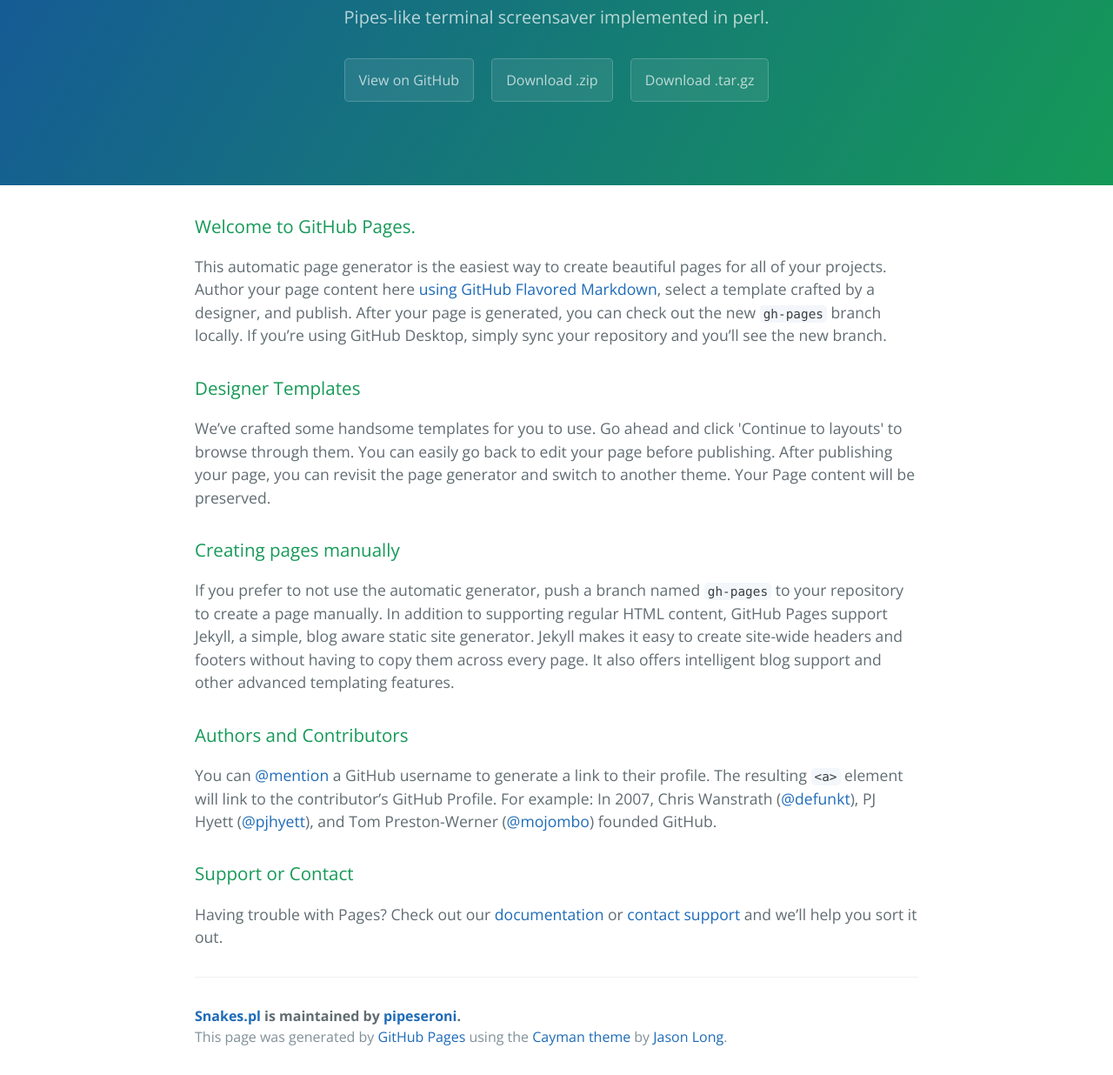
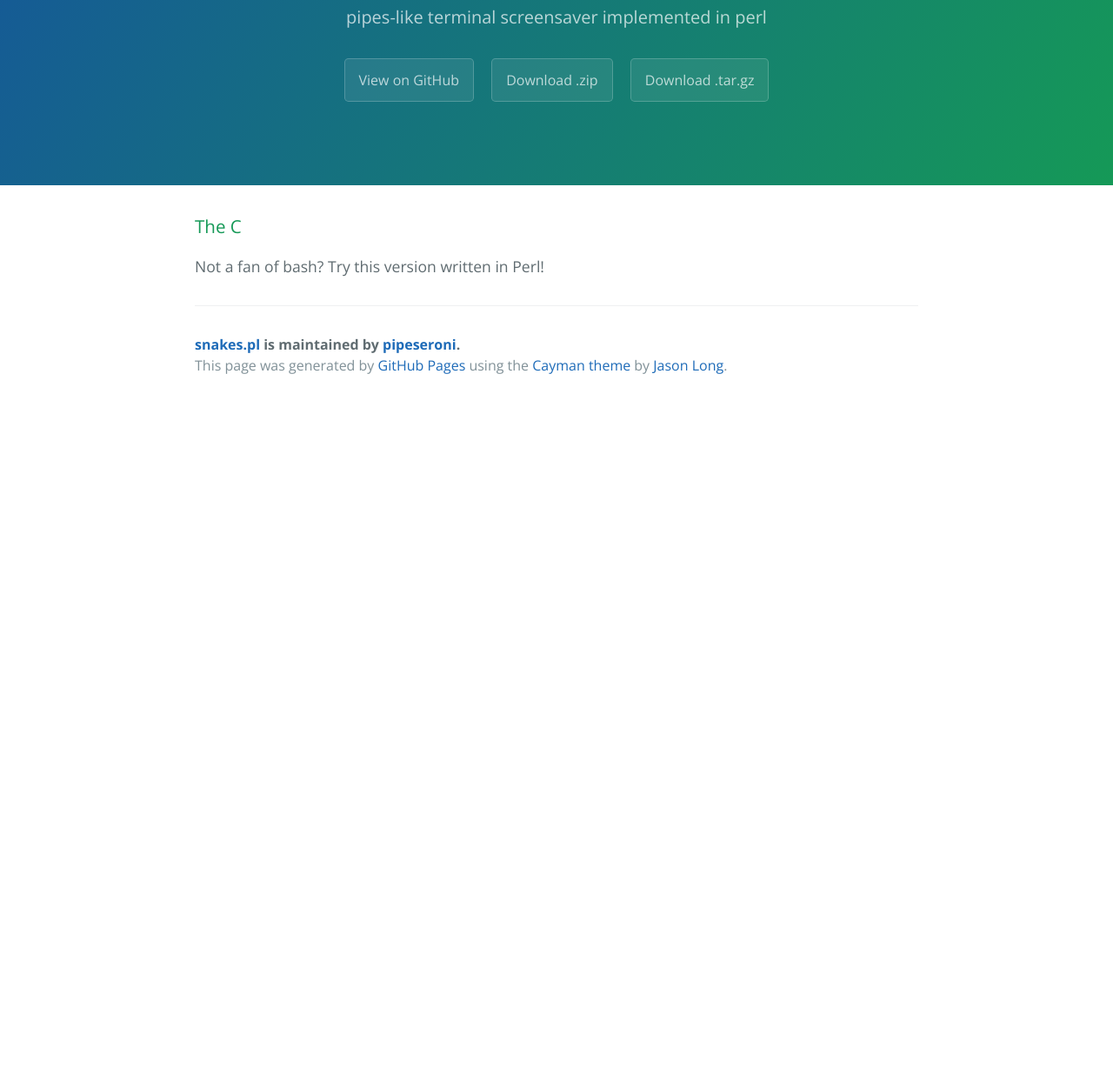
Before and after one commit to pipeseroni/snakes.pl, a plain HTML site: page index.html in a window 1280 px wide. Shown: the part 170-1406 px from the top of the page at 87% size. After the commit the page ends 800 px from the top, so only its background shows below. Drawn offline with nearby package versions, Linux system fonts and the light colour scheme.

```diff
--- a/index.html
+++ b/index.html
@@ -2,7 +2,7 @@
 <html lang="en-us">
   <head>
     <meta charset="UTF-8">
-    <title>Snakes.pl by pipeseroni</title>
+    <title>snakes.pl by pipeseroni</title>
     <meta name="viewport" content="width=device-width, initial-scale=1">
     <link rel="stylesheet" type="text/css" href="stylesheets/normalize.css" media="screen">
     <link href='https://fonts.googleapis.com/css?family=Open+Sans:400,700' rel='stylesheet' type='text/css'>
@@ -11,8 +11,8 @@
   </head>
   <body>
     <section class="page-header">
-      <h1 class="project-name">Snakes.pl</h1>
-      <h2 class="project-tagline">Pipes-like terminal screensaver implemented in perl.</h2>
+      <h1 class="project-name">snakes.pl</h1>
+      <h2 class="project-tagline">pipes-like terminal screensaver implemented in perl</h2>
       <a href="https://github.com/pipeseroni/snakes.pl" class="btn">View on GitHub</a>
       <a href="https://github.com/pipeseroni/snakes.pl/zipball/master" class="btn">Download .zip</a>
       <a href="https://github.com/pipeseroni/snakes.pl/tarball/master" class="btn">Download .tar.gz</a>
@@ -20,32 +20,12 @@
 
     <section class="main-content">
       <h3>
-<a id="welcome-to-github-pages" class="anchor" href="#welcome-to-github-pages" aria-hidden="true"><span class="octicon octicon-link"></span></a>Welcome to GitHub Pages.</h3>
+<a id="the-c" class="anchor" href="#the-c" aria-hidden="true"><span class="octicon octicon-link"></span></a>The C</h3>
 
-<p>This automatic page generator is the easiest way to create beautiful pages for all of your projects. Author your page content here <a href="https://guides.github.com/features/mastering-markdown/">using GitHub Flavored Markdown</a>, select a template crafted by a designer, and publish. After your page is generated, you can check out the new <code>gh-pages</code> branch locally. If you’re using GitHub Desktop, simply sync your repository and you’ll see the new branch.</p>
-
-<h3>
-<a id="designer-templates" class="anchor" href="#designer-templates" aria-hidden="true"><span class="octicon octicon-link"></span></a>Designer Templates</h3>
-
-<p>We’ve crafted some handsome templates for you to use. Go ahead and click 'Continue to layouts' to browse through them. You can easily go back to edit your page before publishing. After publishing your page, you can revisit the page generator and switch to another theme. Your Page content will be preserved.</p>
-
-<h3>
-<a id="creating-pages-manually" class="anchor" href="#creating-pages-manually" aria-hidden="true"><span class="octicon octicon-link"></span></a>Creating pages manually</h3>
-
-<p>If you prefer to not use the automatic generator, push a branch named <code>gh-pages</code> to your repository to create a page manually. In addition to supporting regular HTML content, GitHub Pages support Jekyll, a simple, blog aware static site generator. Jekyll makes it easy to create site-wide headers and footers without having to copy them across every page. It also offers intelligent blog support and other advanced templating features.</p>
-
-<h3>
-<a id="authors-and-contributors" class="anchor" href="#authors-and-contributors" aria-hidden="true"><span class="octicon octicon-link"></span></a>Authors and Contributors</h3>
-
-<p>You can <a href="https://github.com/blog/821" class="user-mention">@mention</a> a GitHub username to generate a link to their profile. The resulting <code>&lt;a&gt;</code> element will link to the contributor’s GitHub Profile. For example: In 2007, Chris Wanstrath (<a href="https://github.com/defunkt" class="user-mention">@defunkt</a>), PJ Hyett (<a href="https://github.com/pjhyett" class="user-mention">@pjhyett</a>), and Tom Preston-Werner (<a href="https://github.com/mojombo" class="user-mention">@mojombo</a>) founded GitHub.</p>
-
-<h3>
-<a id="support-or-contact" class="anchor" href="#support-or-contact" aria-hidden="true"><span class="octicon octicon-link"></span></a>Support or Contact</h3>
-
-<p>Having trouble with Pages? Check out our <a href="https://help.github.com/pages">documentation</a> or <a href="https://github.com/contact">contact support</a> and we’ll help you sort it out.</p>
+<p>Not a fan of bash? Try this version written in Perl!</p>
 
       <footer class="site-footer">
-        <span class="site-footer-owner"><a href="https://github.com/pipeseroni/snakes.pl">Snakes.pl</a> is maintained by <a href="https://github.com/pipeseroni">pipeseroni</a>.</span>
+        <span class="site-footer-owner"><a href="https://github.com/pipeseroni/snakes.pl">snakes.pl</a> is maintained by <a href="https://github.com/pipeseroni">pipeseroni</a>.</span>
 
         <span class="site-footer-credits">This page was generated by <a href="https://pages.github.com">GitHub Pages</a> using the <a href="https://github.com/jasonlong/cayman-theme">Cayman theme</a> by <a href="https://twitter.com/jasonlong">Jason Long</a>.</span>
       </footer>
```
Also changed, not shown: params.json (+1 -1 lines).
